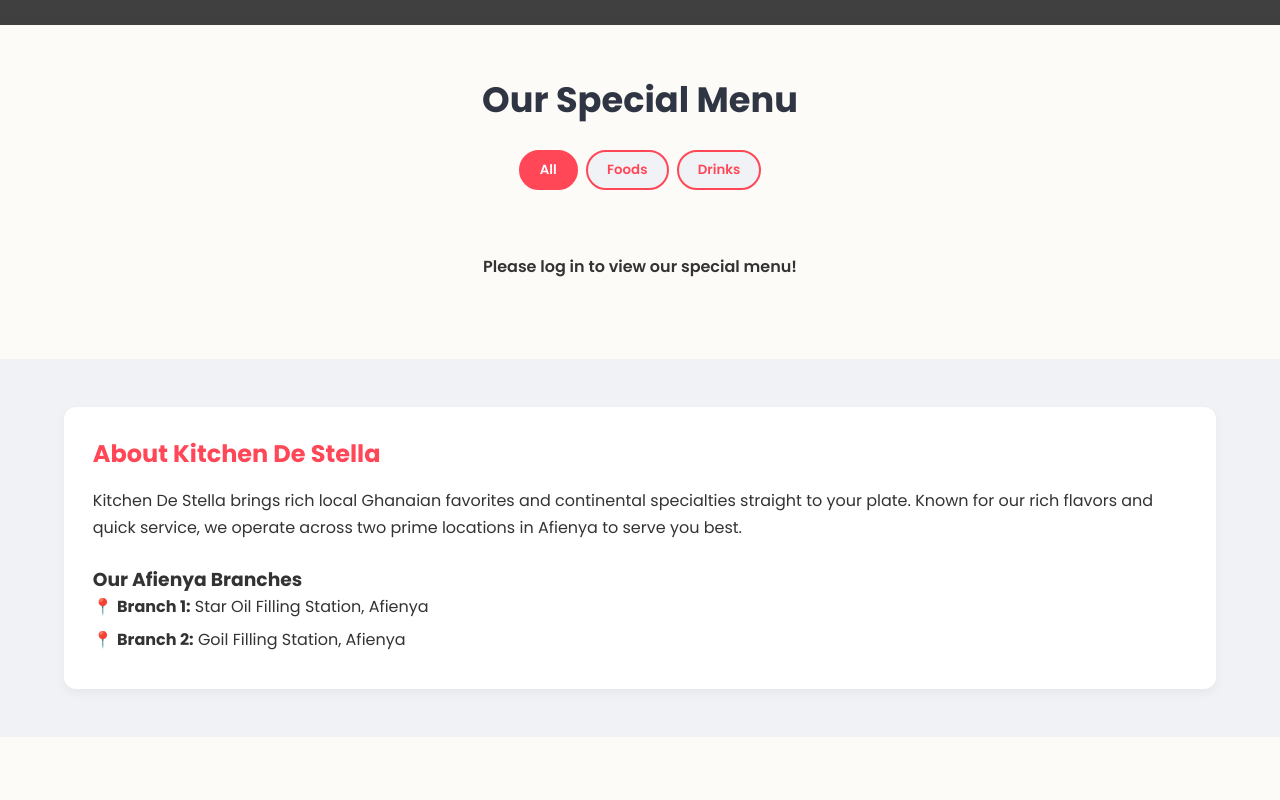
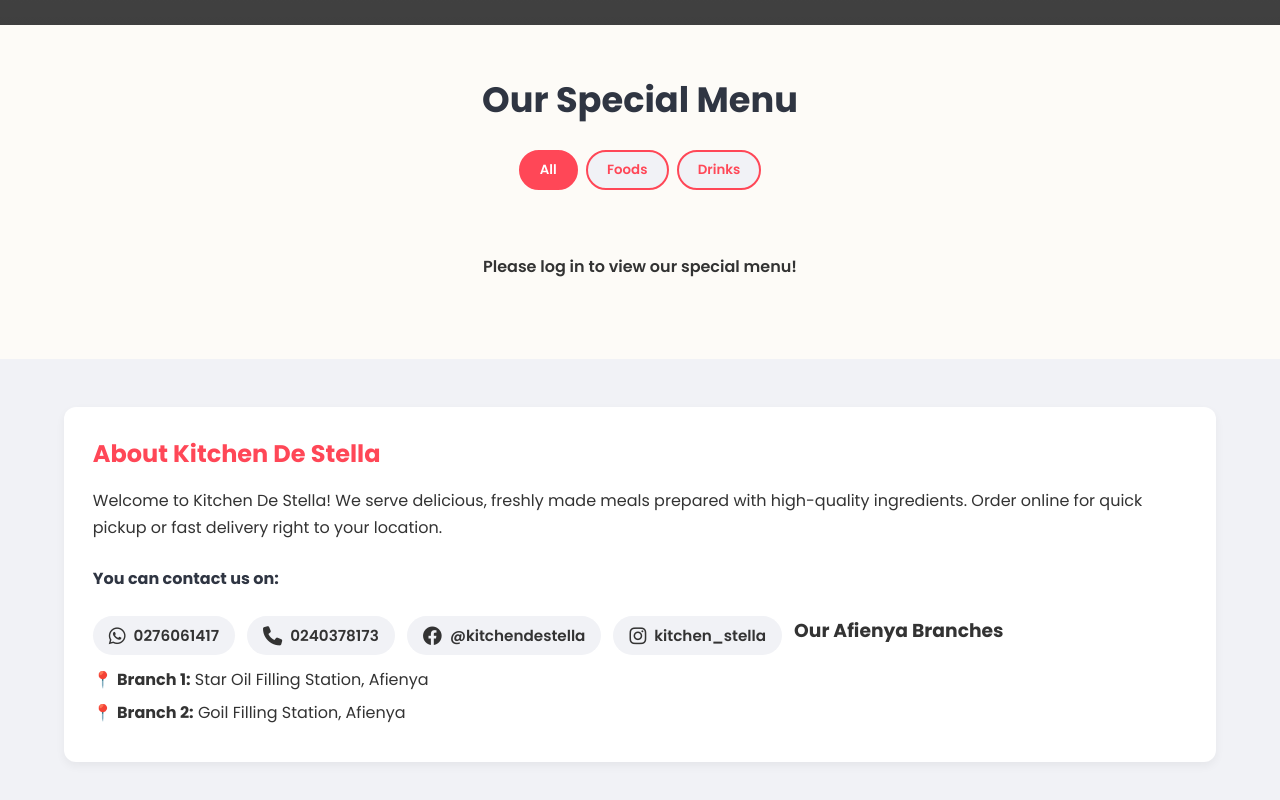
Before and after one commit to w3e-t/kitchen-de-stella, a website: page public/index.html in a window 1280 px wide. Shown: the part 446-1246 px from the top of the page. Before the commit the page ends 1183 px from the top, so only its background shows below. Drawn offline with Linux system fonts and the light colour scheme; no server answers; grey boxes are pictures that could not be loaded.

Commit message:
Add WhatsApp, Call, Facebook, and Instagram contact icons to About section

```diff
--- a/public/index.html
+++ b/public/index.html
@@ -6,6 +6,7 @@
   <title>Kitchen De Stella | Afienya</title>
   <link rel="stylesheet" href="style.css">
   <link href="https://fonts.googleapis.com/css2?family=Poppins:wght@400;600;700&display=swap" rel="stylesheet">
+  <link rel="stylesheet" href="https://cdnjs.cloudflare.com/ajax/libs/font-awesome/6.4.0/css/all.min.css">
 </head>
 <body>
 
@@ -47,18 +48,36 @@
   </section>
 
   <!-- About Us Section -->
-  <section id="about" class="about-section">
-    <div class="about-card">
-      <h2>About Kitchen De Stella</h2>
-      <p>Kitchen De Stella brings rich local Ghanaian favorites and continental specialties straight to your plate. Known for our rich flavors and quick service, we operate across two prime locations in Afienya to serve you best.</p>
+  <section class="about-section" id="about">
+  <div class="about-card">
+    <h2>About Kitchen De Stella</h2>
+    <p>Welcome to Kitchen De Stella! We serve delicious, freshly made meals prepared with high-quality ingredients. Order online for quick pickup or fast delivery right to your location.</p>
 
-      <h3>Our Afienya Branches</h3>
+    <div class="contact-info-block">
+      <p class="contact-heading">You can contact us on:</p>
+      <div class="contact-links">
+        <a href="https://wa.me/233276061417" target="_blank" class="contact-item whatsapp">
+          <i class="fa-brands fa-whatsapp"></i> 0276061417
+        </a>
+        <a href="tel:0240378173" class="contact-item phone">
+          <i class="fa-solid fa-phone"></i> 0240378173
+        </a>
+        <a href="https://facebook.com/kitchendestella" target="_blank" class="contact-item facebook">
+          <i class="fa-brands fa-facebook"></i> @kitchendestella
+        </a>
+        <a href="https://instagram.com/kitchen_stella" target="_blank" class="contact-item instagram">
+          <i class="fa-brands fa-instagram"></i> kitchen_stella
+        </a>
+        <h3>Our Afienya Branches</h3>
       <ul class="branch-list">
         <li>📍 <strong>Branch 1:</strong> Star Oil Filling Station, Afienya</li>
         <li>📍 <strong>Branch 2:</strong> Goil Filling Station, Afienya</li>
       </ul>
+
+      </div>
     </div>
-  </section>
+  </div>
+</section>
 
   <!-- Login / Register Modal -->
   <div class="modal-overlay" id="auth-modal">
--- a/public/style.css
+++ b/public/style.css
@@ -364,3 +364,64 @@ body {
     padding: 1.2rem;
   }
 }
+
+
+
+/* Contact & Social Links */
+.contact-info-block {
+  margin-top: 1.5rem;
+}
+
+.contact-heading {
+  font-weight: 700;
+  margin-bottom: 0.8rem;
+  color: #2f3542;
+}
+
+.contact-links {
+  display: flex;
+  flex-wrap: wrap;
+  gap: 12px;
+}
+
+.contact-item {
+  display: inline-flex;
+  align-items: center;
+  gap: 8px;
+  padding: 0.5rem 1rem;
+  border-radius: 20px;
+  background: #f1f2f6;
+  color: #333;
+  text-decoration: none;
+  font-weight: 600;
+  font-size: 0.95rem;
+  transition: transform 0.2s, background 0.3s, color 0.3s;
+}
+
+.contact-item:hover {
+  transform: translateY(-2px);
+}
+
+.contact-item.whatsapp:hover {
+  background: #25d366;
+  color: #fff;
+}
+
+.contact-item.phone:hover {
+  background: #2ed573;
+  color: #fff;
+}
+
+.contact-item.facebook:hover {
+  background: #1877f2;
+  color: #fff;
+}
+
+.contact-item.instagram:hover {
+  background: #e1306c;
+  color: #fff;
+}
+
+.contact-item i {
+  font-size: 1.2rem;
+}
```
